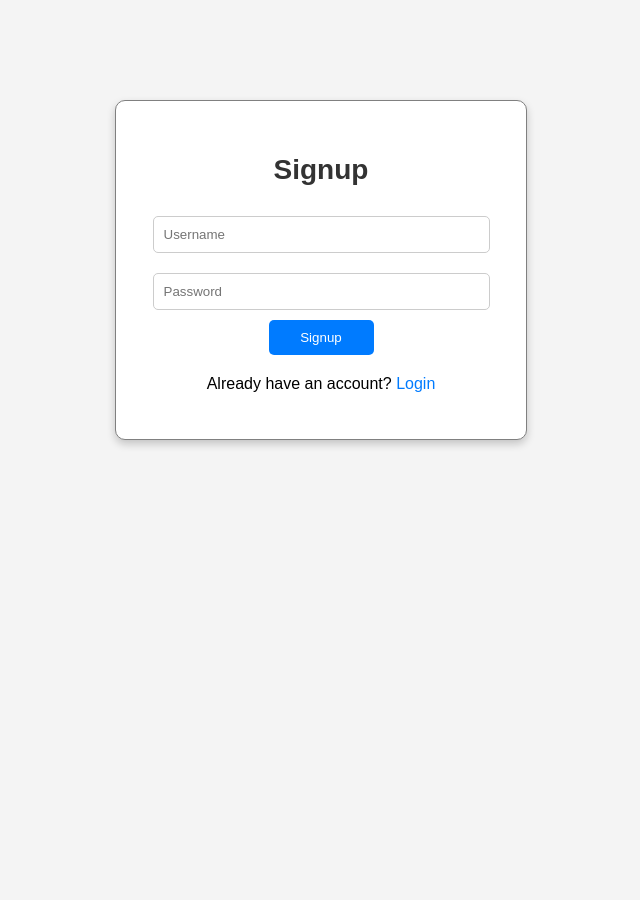
After one commit to chanchalsiet/CloudBerry_Assignment, a Flask app: page /signup in a window 1280 px wide. The commit adds this page. Shown: the whole page, without its empty margins (319-959 px from the left). Run offline with Flask 3, Linux system fonts and the light colour scheme.

Commit message:
Day9 APP

```diff
--- a/day9/app.py
+++ b/day9/app.py
@@ -1,42 +1,165 @@
-from flask import Flask, render_template, request, redirect, flash
+from flask import Flask, render_template, request, redirect, url_for, flash, session
+from flask_sqlalchemy import SQLAlchemy
+from flask_bcrypt import Bcrypt
+# from werkzeug.security import generate_password_hash, check_password_hash
+from datetime import datetime
 
 app = Flask(__name__)
-app.secret_key = "secret"
 
-tasks = []
+app.config['SQLALCHEMY_DATABASE_URI'] = 'sqlite:///users.db'  # Change for MySQL
+app.config['SQLALCHEMY_TRACK_MODIFICATIONS'] = False
+app.config['SECRET_KEY'] = 'secret'  # Required for Flash messages
+db = SQLAlchemy(app)
+bcrypt = Bcrypt(app)
 
+# 🔹 Define User Model
+class User(db.Model):
+    id = db.Column(db.Integer, primary_key=True)
+    username = db.Column(db.String(100), unique=True, nullable=False)
+    password = db.Column(db.String(255), nullable=False)
+
+class Task(db.Model):
+    id = db.Column(db.Integer, primary_key=True)
+    user_id = db.Column(db.Integer, db.ForeignKey('user.id'), nullable=False)
+    task = db.Column(db.String(200), nullable=False)
+    due_date = db.Column(db.String(20), nullable=False)
+    completed = db.Column(db.Boolean, default=False)
+
+    user = db.relationship('User', backref=db.backref('tasks', lazy=True))
+# def __repr__(self):
+#         return f'<Task {self.task}>'
+# 🔹 Create Tables Before First Request
+with app.app_context():
+    db.create_all()
+
+# tasks = []
 @app.route('/')
 def home():
-    return render_template('index.html', tasks = tasks)
+    return redirect(url_for('login'))
+@app.route('/login', methods=['GET', 'POST'])
+def login():
+    if request.method == 'POST':
+        username = request.form.get('username')
+        password = request.form.get('password')
+
+        # Check if the user exists in DB
+        user = User.query.filter_by(username=username).first()
+        if user and bcrypt.check_password_hash(user.password, password):
+            session['user_id'] = user.id
+            flash("Login successful!", "success")
+            return redirect(url_for('dashboard'))
+        else:
+            flash("Invalid credentials, try again!", "danger")
+
+    return render_template('login_page.html')
+
+
+@app.route('/signup', methods=['GET', 'POST'])
+def signup():
+    if request.method == 'POST':
+        username = request.form['username']
+        password = request.form['password']
+
+        # Check if username already exists
+        existing_user = User.query.filter_by(username=username).first()
+        if existing_user:
+            flash('Username already exists! Try another.', 'danger')
+            return redirect(url_for('signup'))
+
+        # Hash the password before storing
+        hashed_password = bcrypt.generate_password_hash(password).decode('utf-8')
+        new_user = User(username=username, password=hashed_password)
+        db.session.add(new_user)
+        db.session.commit()
+
+        flash('User registered successfully!', 'success')
+        return redirect(url_for('login'))
+
+    return render_template('signup.html')
+
+
+# 🔹 Dashboard Route (Protected)
+@app.route('/dashboard')
+def dashboard():
+    user = User.query.get(session['user_id'])  # Get current user
+    tasks = Task.query.filter_by(user_id=user.id).all()  # Fetch tasks for logged-in user
+    return render_template('task_detail.html', user=user, tasks=tasks)
+    #return render_template('task_detail.html')
+
+@app.route('/logout')
+def logout():
+    session.pop('user_id', None)  # Remove user session
+    session.pop('username', None)
+    session.clear()
+    flash('Logged out successfully!', 'success')
+    return redirect(url_for('login'))
+
+def task_detail():
+    return render_template('task_detail.html', tasks=tasks)
 
 @app.route('/add', methods=['POST'])
 def add_task():
-    task = request.form.get('task')
-    due_date = request.form.get('due_date')
-    if task and due_date:  # Highlighted change
-        tasks.append({'task': task, 'completed': False, 'due_date': due_date})  # Highlighted change
-        flash('Task added successfully', 'success')
-    return redirect('/')
+    # task = request.form.get('task')
+    # due_date = request.form.get('due_date')
+    task_name = request.form['task']
+    due_date = request.form['due_date']
+
+    # Convert due_date string to datetime.date object
+    try:
+        due_date = datetime.strptime(due_date, "%Y-%m-%d").date()
+    except ValueError:
+        flash("Invalid date format!", "danger")
+        return redirect(url_for('dashboard'))
+
+    new_task = Task(task=task_name, due_date=due_date, user_id=session['user_id'])
+
+    db.session.add(new_task)
+    db.session.commit()
+    user = User.query.get(session['user_id'])  # Get current user
+    tasks = Task.query.filter_by(user_id=user.id).all()  # Fetch tasks for logged-in user
+    flash('Task added successfully', 'success')
+    return render_template('task_detail.html', user=user, tasks=tasks)
+    # # flash("Task added successfully!", "success")
+    # user = User.query.get(session['user_id'])  # Get current user
+    # tasks = Task.query.filter_by(user_id=user.id).all()  # Fetch tasks for logged-in user
+    # # if task_name and due_date:  # Highlighted change
+    # #     tasks.append({'task': task_name, 'completed': False, 'due_date': due_date})  # Highlighted change
+    # flash('Task added successfully', 'success')
+    # return render_template('task_detail.html', tasks=tasks)
 
 @app.route('/delete/<int:task_id>')
 def delete_task(task_id):
-    if task_id < len(tasks):
-        tasks.pop(task_id)
-        flash('Task deleted successfully', 'danger')
-    return redirect('/')
+    task = Task.query.get(task_id)
+    print(task)
+    if task:
+        db.session.delete(task)
+        db.session.commit()
+        flash("Task deleted successfully!", "success")
+    else:
+        flash("Task not found!", "danger")
+    user = User.query.get(session['user_id'])  # Get current user
+    tasks = Task.query.filter_by(user_id=user.id).all()  # Fetch tasks for logged-in user
+    return render_template('task_detail.html', user=user, tasks=tasks)
 
-@app.route('/mark_as_complete/<int:task_id>')
+@app.route('/mark_as_complete/<int:task_id>', methods=['GET'])
 def mark_as_complete(task_id):
-    if task_id < len(tasks):
-        tasks[task_id]["completed"] = True
-        flash('Task completed successfully', 'success')
-    return redirect('/')
+    task = Task.query.get(task_id)
+    if task:
+        task.completed = True  # ✅ Mark as completed
+        db.session.commit()
+        flash("Task marked as completed!", "success")
+    else:
+        flash("Task not found!", "danger")
+
+    user = User.query.get(session['user_id'])  # Get current user
+    tasks = Task.query.filter_by(user_id=user.id).all()  # Fetch tasks for logged-in user
+    return render_template('task_detail.html', tasks=tasks)
 
 @app.route('/delete_all')
 def delete_all():
     tasks.clear()
     flash('Task deleted successfully', 'danger')
-    return redirect('/')
+    return render_template('task_detail.html', tasks=tasks)
 
 if __name__ == '__main__':
     app.run(debug=True)
--- /dev/null
+++ b/day9/static/styles.css
@@ -0,0 +1,280 @@
+body > div{
+    border:1px solid grey;
+}
+html, body, #container {
+    height:100%;
+    width:100%;
+    margin:0;
+    padding:0;
+}
+#container {
+    overflow:hidden;
+    position:relative;
+}
+#hideMe {
+    -webkit-animation: cssAnimation 5s forwards;
+    animation: cssAnimation 5s forwards;
+}
+@keyframes cssAnimation {
+    0%   {opacity: 1;}
+    90%  {opacity: 1;}
+    100% {opacity: 0;}
+}
+@-webkit-keyframes cssAnimation {
+    0%   {opacity: 1;}
+    90%  {opacity: 1;}
+    100% {opacity: 0;}
+}
+
+.login-btn {
+    display: inline-flex;
+    align-items: center;
+    background-color: #007BFF;
+    color: white;
+    padding: 10px 15px;
+    border-radius: 5px;
+    text-decoration: none;
+    font-size: 16px;
+    font-weight: bold;
+}
+
+/* Circle Icon */
+.icon {
+    width: 16px;
+    height: 16px;
+    border-radius: 50%;
+    background-color: white;
+    margin-right: 8px;
+    position: relative;
+}
+
+/* Inner Dot */
+.icon::after {
+    content: "";
+    width: 8px;
+    height: 8px;
+    background-color: #007BFF;
+    position: absolute;
+    top: 50%;
+    left: 50%;
+    transform: translate(-50%, -50%);
+    border-radius: 50%;
+}
+
+.login-btn:hover {
+    background-color: #0056b3;
+}
+
+
+.welcome-container {
+    margin-top: 10000px;
+}
+
+h2 {
+    font-size: 28px;
+    color: #333;
+    margin-bottom: 20px;
+}
+
+.login-button {
+    display: inline-block;
+    padding: 12px 24px;
+    font-size: 18px;
+    color: white;
+    background-color: #007BFF;
+    border: none;
+    border-radius: 5px;
+    text-decoration: none;
+    transition: background 0.3s ease;
+}
+
+.login-button:hover {
+    background-color: #0056b3;
+}
+.logout-button {
+    display: inline-block;
+    padding: 10px 20px;
+    font-size: 16px;
+    color: white;
+    background-color: red;
+    text-decoration: none;
+    border-radius: 5px;
+    transition: background 0.3s ease;
+}
+
+.logout-button:hover {
+    background-color: darkred;
+}
+/* General Styles */
+body {
+    font-family: Arial, sans-serif;
+    background-color: #f4f4f4;
+    text-align: center;
+    margin: 0;
+    padding: 0;
+}
+
+/* Login Container */
+.login-container {
+    width: 350px;
+    background: white;
+    padding: 30px;
+    margin: 100px auto;
+    box-shadow: 0 4px 8px rgba(0, 0, 0, 0.2);
+    border-radius: 10px;
+}
+
+/* Heading */
+h2 {
+    color: #333;
+}
+
+/* Input Fields */
+input[type="text"],
+input[type="password"] {
+    width: 90%;
+    padding: 10px;
+    margin: 10px 0;
+    border: 1px solid #ccc;
+    border-radius: 5px;
+}
+
+/* Login Button */
+button {
+    width: 100%;
+    padding: 10px;
+    background-color: #007BFF;
+    color: white;
+    border: none;
+    border-radius: 5px;
+    cursor: pointer;
+}
+
+button:hover {
+    background-color: #0056b3;
+}
+
+/* Flash Messages */
+.success {
+    color: green;
+}
+
+.danger {
+    color: red;
+}
+
+/* Signup Link */
+p {
+    margin-top: 15px;
+}
+
+a {
+    text-decoration: none;
+    color: #007BFF;
+}
+
+a:hover {
+    text-decoration: underline;
+}
+
+/* General Styles */
+body {
+    font-family: Arial, sans-serif;
+    background-color: #f4f4f4;
+    text-align: center;
+    margin: 0;
+    padding: 0;
+}
+
+/* Container */
+.container {
+    width: 50%;
+    margin: 50px auto;
+    background: white;
+    padding: 20px;
+    box-shadow: 0 4px 8px rgba(0, 0, 0, 0.2);
+    border-radius: 10px;
+}
+
+/* Heading */
+h2, h1 {
+    color: #333;
+}
+
+/* Form Styling */
+form {
+    margin: 20px 0;
+}
+.logout {
+    float: right;
+}
+
+#container {
+    width: 50%;
+    margin: 50px auto;
+    background: white;
+    padding: 20px;
+    box-shadow: 0 4px 8px rgba(0, 0, 0, 0.2);
+    border-radius: 10px;
+    height:30%;
+}
+
+#container {
+input[type="text"],
+input[type="date"] {
+    width: 30%;
+    padding: 10px;
+    margin: 50px auto;
+    border: 1px solid #ccc;
+    border-radius: 5px;
+}
+}
+
+
+button {
+    width: 30%;
+    padding: 10px;
+    background-color: #007BFF;
+    color: white;
+    border: none;
+    border-radius: 5px;
+    cursor: pointer;
+}
+
+button:hover {
+    background-color: #0056b3;
+}
+
+/* Task List */
+table {
+    width: 100%;
+    margin-top: 20px;
+    border-collapse: collapse;
+    background: white;
+    box-shadow: 0 4px 6px rgba(0, 0, 0, 0.1);
+}
+
+th, td {
+    padding: 12px;
+    border: 1px solid #ddd;
+    text-align: left;
+}
+
+th {
+    background: #007BFF;
+    color: white;
+}
+
+tr:nth-child(even) {
+    background: #f2f2f2;
+}
+
+/* Success Message */
+#hideMe {
+    background-color: green;
+    color: white;
+    padding: 10px;
+    display: none;
+    border-radius: 5px;
+    margin-bottom: 10px;
+}
--- /dev/null
+++ b/day9/templates/signup.html
@@ -0,0 +1,27 @@
+<!DOCTYPE html>
+<html lang="en">
+<head>
+    <title>Signup</title>
+    <link rel="stylesheet" type="text/css" href="{{ url_for('static', filename='styles.css') }}">
+</head>
+<body>
+    <div class="login-container">
+        <h2>Signup</h2>
+
+        {% with messages = get_flashed_messages(with_categories=true) %}
+            {% if messages %}
+                {% for category, message in messages %}
+                    <p class="flash-message">{{ message }}</p>
+                {% endfor %}
+            {% endif %}
+        {% endwith %}
+
+        <form method="POST">
+            <input type="text" name="username" placeholder="Username" required>
+            <input type="password" name="password" placeholder="Password" required>
+            <button type="submit">Signup</button>
+        </form>
+        <p>Already have an account? <a href="{{ url_for('login') }}">Login</a></p>
+    </div>
+</body>
+</html>
```
Also changed, not shown: day9/script/styles.css (deleted, +0 -27 lines), day9/templates/index.html (+18 -53 lines), day9/templates/login_page.html (added, +27 -0 lines), day9/templates/task_detail.html (added, +64 -0 lines), day9/instance/users.db (added).
